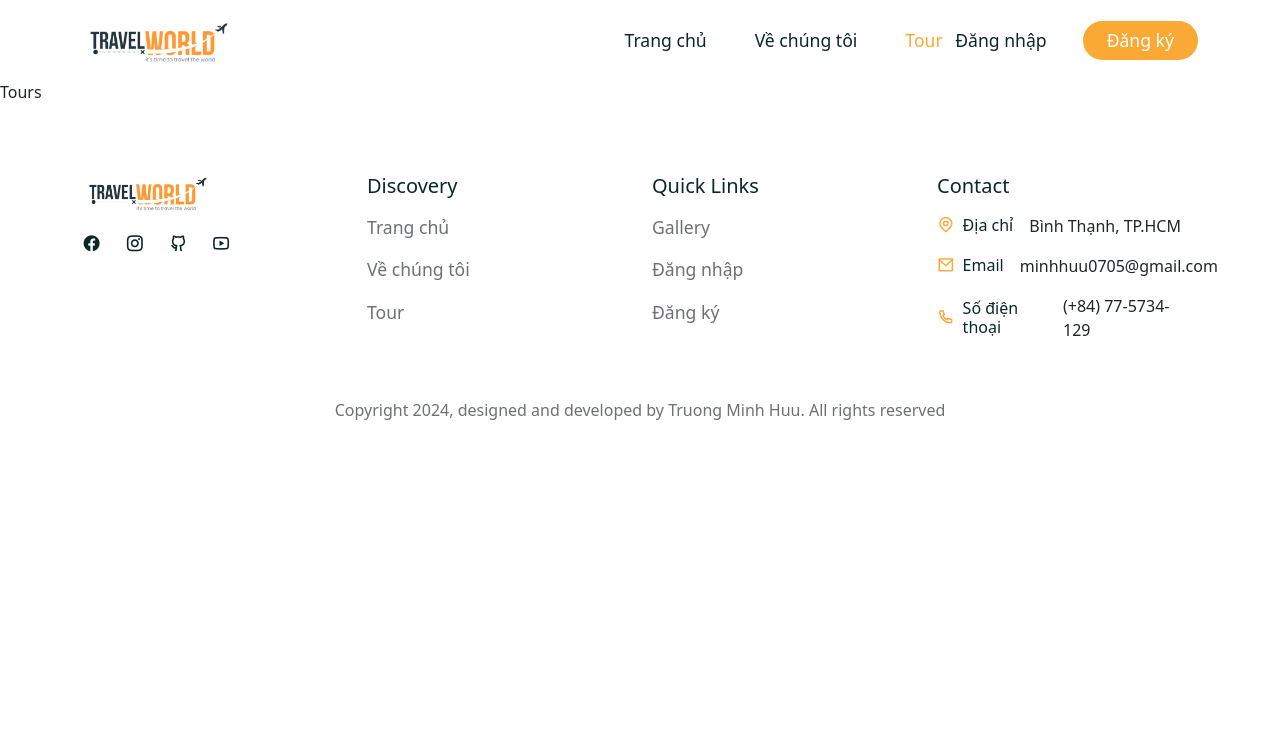
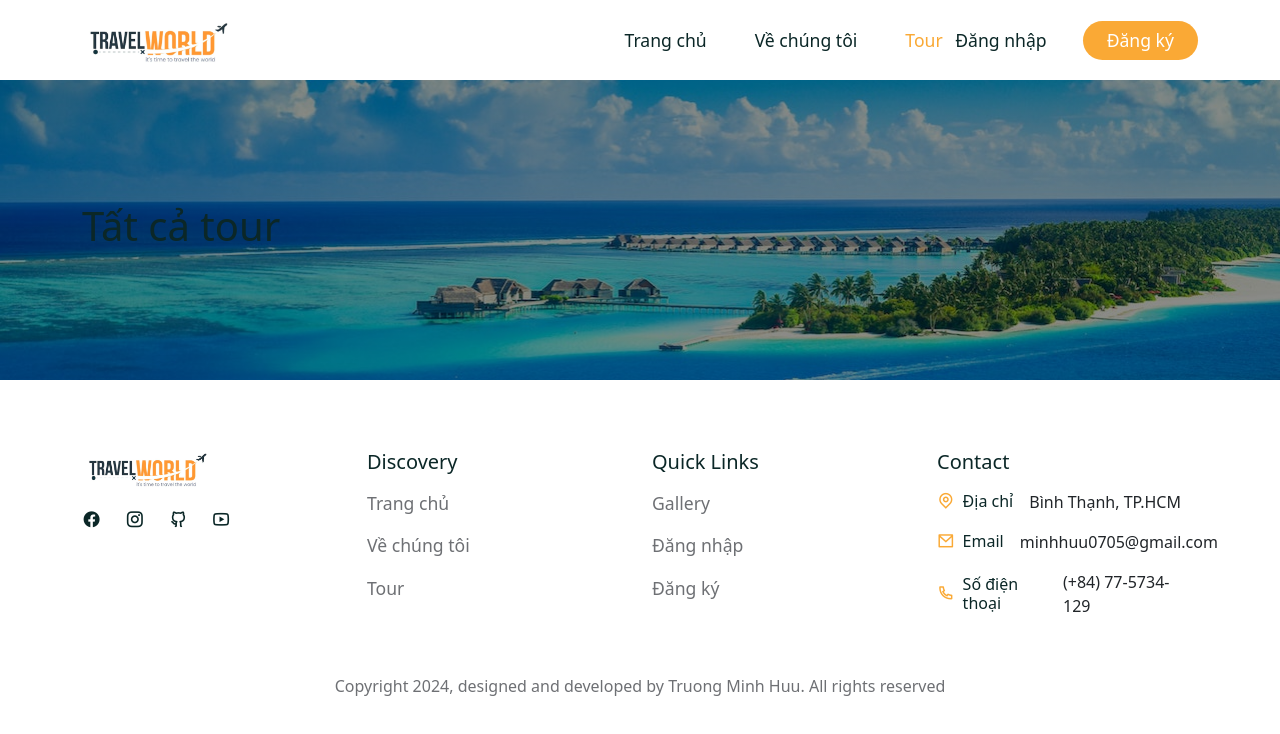
Before and after one commit to trngmhuu/KLTN, a React (Create React App) app in the folder frontend/: page /tours in a window 1280 px wide. Shown: the top 734 px of the page. Built offline with nearby package versions, Linux system fonts and the light colour scheme; a web font is replaced by a local one.

Commit message:
create tour page

```diff
--- a/frontend/src/components/Header/Header.jsx
+++ b/frontend/src/components/Header/Header.jsx
@@ -71,7 +71,7 @@ const Header = () => {
             {/*======= menu end ======= */}
             <div className="nav__right d-flex align-items-center gap-4">
               <div className="nav__btns d-flex align-items-center gap-4">
-                <Button className="btn secondary__btn">
+                <Button className=" btn secondary__btn">
                   <Link to="/login">Đăng nhập</Link>
                 </Button>
                 <Button className="btn primary__btn">
--- a/frontend/src/pages/Home.jsx
+++ b/frontend/src/pages/Home.jsx
@@ -46,7 +46,7 @@ const Home = () => {
             </Col>
             <Col lg="2">
               <div className="hero__img-box mt-4">
-                <video src={heroVideo} alt="" controls />
+                <video src={heroVideo} alt="" autoplay loop muted playsinline/>
               </div>
             </Col>
             <Col lg="2">
--- a/frontend/src/pages/Tours.jsx
+++ b/frontend/src/pages/Tours.jsx
@@ -1,11 +1,10 @@
 import React from 'react'
+import CommonSection from "../shared/CommonSection"
 
 const Tours = () => {
-  return (
-    <div>
-      Tours
-    </div>
-  )
+  return <>
+    <CommonSection title={"Tất cả tour"}/>
+  </>
 }
 
 export default Tours
--- a/frontend/src/shared/common-section.css
+++ b/frontend/src/shared/common-section.css
@@ -0,0 +1,8 @@
+.common__section {
+    background: linear-gradient(rgba(0, 0, 0, 0.45), rgba(0, 0, 0, 0.45)), url("../assets/images/tour.jpg") no-repeat center center;
+    background-size: cover;
+    height: 300px;
+    display: flex;
+    align-items: center;
+    justify-content: center;
+}
```
